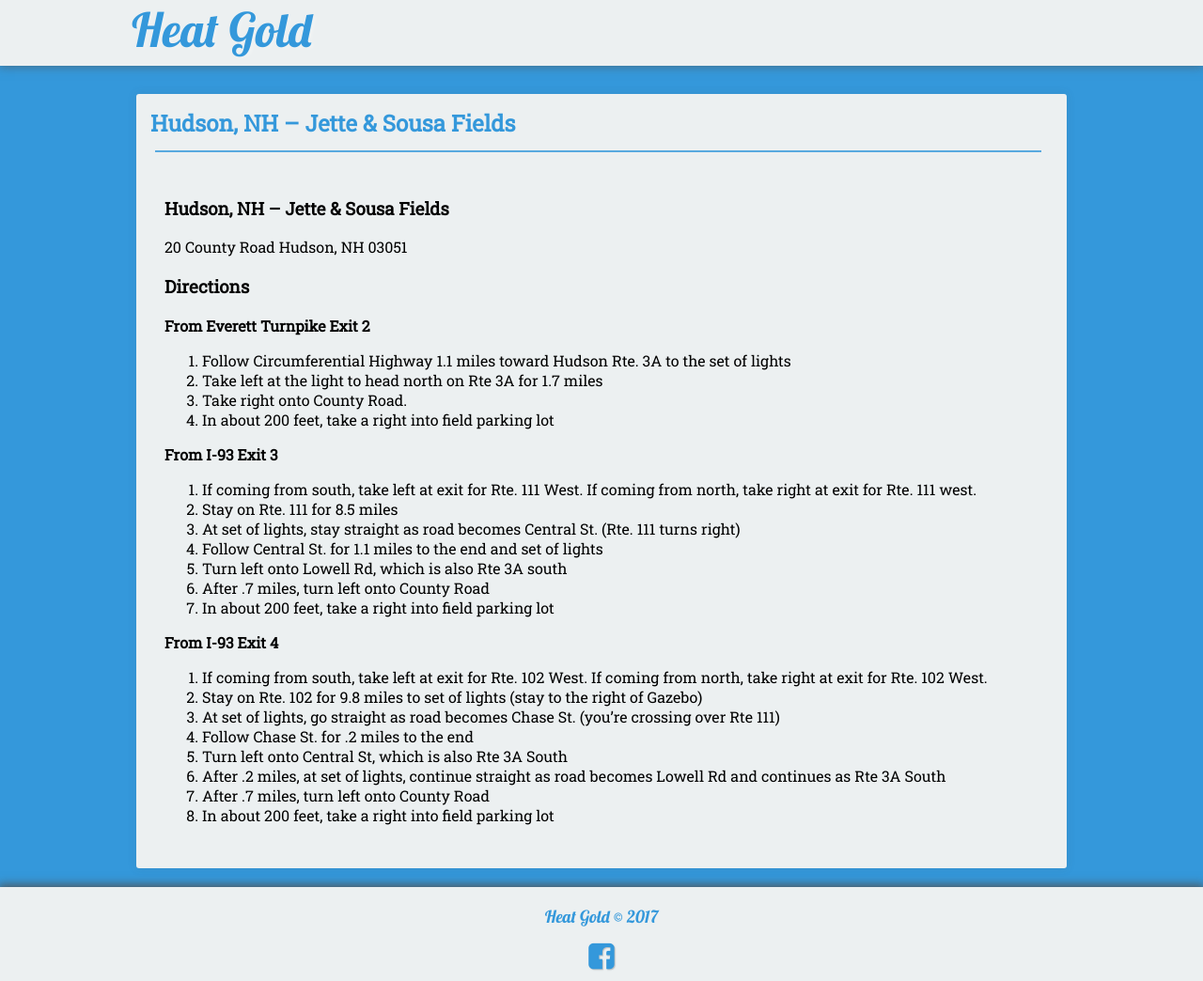
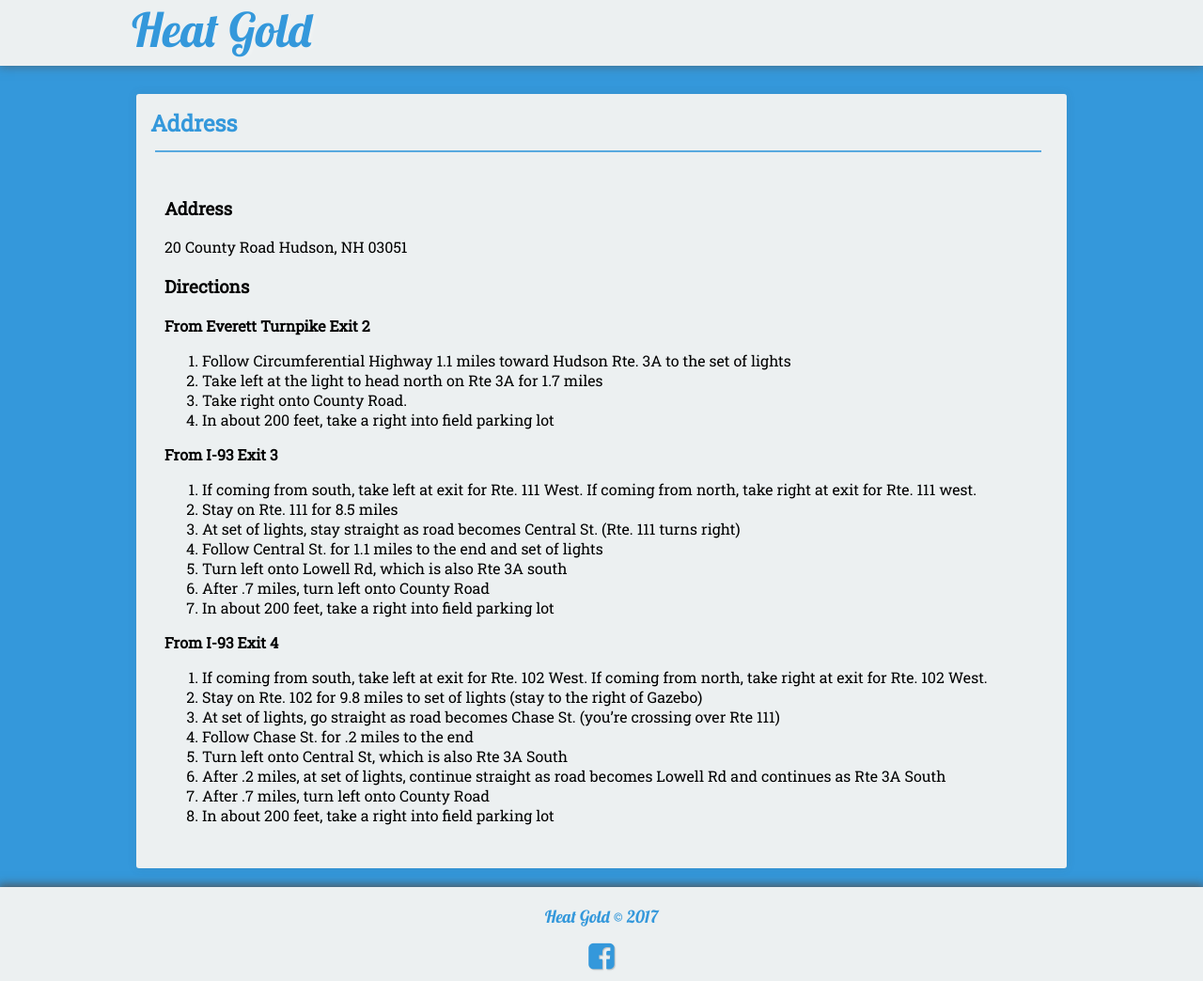
Before and after one commit to seanmerrow/ecf, a Jekyll site: the page built from fields/hudson_jette.md, in a window 1280 px wide. Shown: the whole page at 94% size. Built offline with Jekyll 4.4.1, drawn with Linux system fonts in a browser that asks for light colours; nearby versions of some CDN libraries; our own code applies the rules of GitHub Pages for plain Markdown files.

Commit message:
Update hudson_jette.md

```diff
--- a/fields/hudson_jette.md
+++ b/fields/hudson_jette.md
@@ -2,7 +2,7 @@
 Layout: post
 Title: Hudson, NH – Jette & Sousa Fields
 ---
-###  Hudson, NH – Jette & Sousa Fields
+###  Address
 20 County Road Hudson, NH 03051
 
 ### Directions
```
